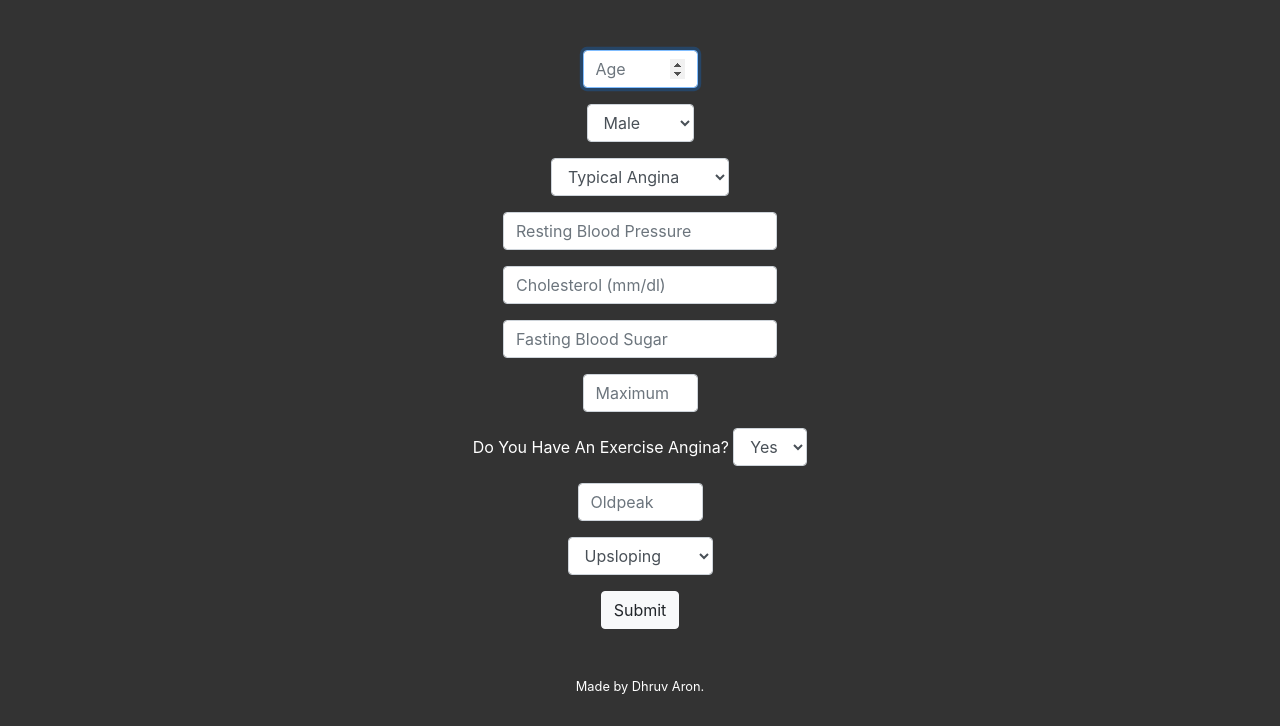
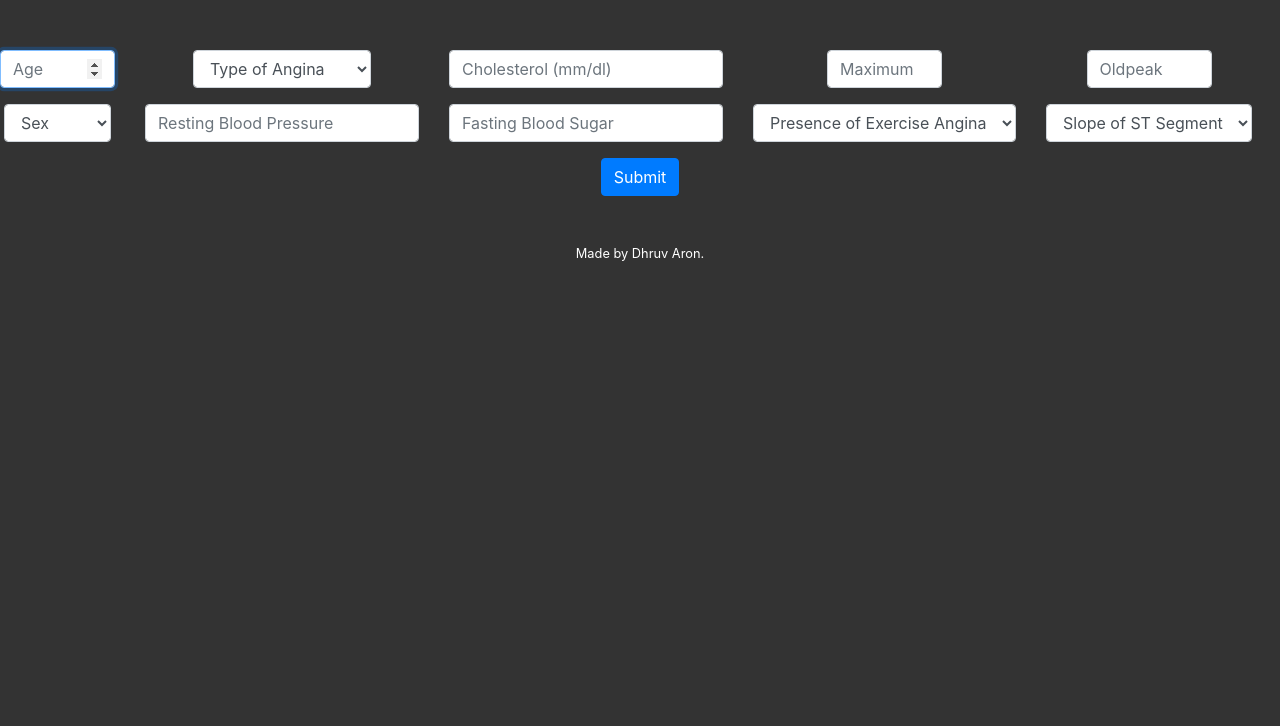
Before and after one commit to vurhd2/PredictingHeartDiseaseWebApp, a Flask app: page /index in a window 1280 px wide. Shown: the part 74-800 px from the top of the page. Run offline with Flask 2, Linux system fonts and the light colour scheme.

Commit message:
trying to make web app more aesthetically pleasing

```diff
--- a/app.py
+++ b/app.py
@@ -30,10 +30,12 @@ app.config["SESSION_PERMANENT"] = False
 app.config["SESSION_TYPE"] = "filesystem"
 Session(app)
 
+# direct people at "/" to "/index" just to make it easy
 @app.route("/", methods=["GET", "POST"])
 def redirecting():
     return redirect("/index")
 
+# define the global variables needed for the model
 global age
 global sex
 global chestpaintype
@@ -45,10 +47,13 @@ global exerciseangina
 global oldpeak
 global stslope
 
+# variable to check if the form has been submitted or not
 submitted = False
+# "/index" page, holds the user form
 @app.route("/index", methods=["GET", "POST"])
 def index():
     if request.method == "POST":
+        # checks value and updates age
         global age
         age = request.form.get("age")
         if not age:
@@ -157,7 +162,8 @@ def output():
     global oldpeak
     global stslope
 
-    x_input ={}
+    # create a dictionary with all the values
+    x_input = {}
     x_input["Age"] = age
     x_input["Sex"] = sex
     x_input["ChestPainType"] = chestpaintype
@@ -168,38 +174,46 @@ def output():
     x_input["ExerciseAngina"] = exerciseangina
     x_input["Oldpeak"] = oldpeak
     x_input["ST_Slope"] = stslope
+    # turn the dictionary into a pd DataFrame
     x_input = pd.DataFrame.from_dict([x_input])
 
+    # get the csv data
     data = pd.read_csv('heart.csv')
+    # drop RestingECG
     data = data.drop(columns=["RestingECG"])
+    # concatenate the input values and the csv data
     combined = pd.concat([data, x_input])
+    # dummy encode both together
     df = pd.get_dummies(combined, columns=["Sex", "ChestPainType", "ExerciseAngina", "ST_Slope"])
 
+    # initialize the scaler
     scaler = MaxAbsScaler()
+    # scale both together
+    x = scaler.fit_transform(df.drop("HeartDisease", axis=1))
 
-    x = scaler.fit_transform(df.drop("HeartDisease", axis=1))
-    #x_input = x[-1:,:-1]
+    # extract the input values
     x_input = x[-1:]
+    # get the x values of the csv data
     x = x[:-1]
+    # get the y values of the csv data
     y = df["HeartDisease"][:-1]
 
+    # split the data
     x_train, x_test, y_train, y_test = train_test_split(x, y, test_size=0.2, random_state=1)
 
+    # get the Random Forest model and train it
     model = RandomForestClassifier()
     model.fit(x_train, y_train.ravel())
 
-    predictions = model.predict(x_test)
-
+    # get the stratified k fold model and get the accuracies
     skf = StratifiedKFold(shuffle=True, n_splits=20)
     SKFpredictions = cross_val_predict(model, x_test, y_test.ravel(), cv=skf)
     TN, FP, FN, TP = confusion_matrix(y_test, SKFpredictions, labels=[0,1]).ravel()
-
     specificity = float(TN / (TN + FP))
-
     sensitivity = float(TP / (FN + TP))
 
-
-    #new_predictions = cross_val_predict(model, x_input, y_output, cv=skf)
+    # make the prediction using the input values
     new_predictions = model.predict(x_input)
 
+    # return the list with the accuracies and the prediction
     return [specificity, sensitivity, specificity+sensitivity, new_predictions[0]]
--- a/static/styles.css
+++ b/static/styles.css
@@ -16,110 +16,6 @@ body
     display: flex;
     justify-content: center;
     align-items: center;
-}
-
-/* css for the chatbox */
-.chat-box
-{
-    width: 640px;
-    height: 720px;
-    background-color: #555555;
-    overflow: hidden;
-    border-radius: 10px;
-    position: relative;
-}
-
-/* blue header in the chatbox */
-.chat-box-header
-{
-    display: flex;
-    justify-content: start;
-    align-items: center;
-    height: 105px;
-    background-color: #266ed9;
-    padding: 15px;
-}
-
-/* edits the image in the header */
-.chat-box-header img
-{
-    width: 75px;
-    height: 75px;
-    border-radius: 50%;
-}
-
-/* holds all of the user's and bot's messages */
-.messages
-{
-    width: 100%;
-    height: 550px;
-    padding: 0 15px;
-    color: #fff;
-    position: relative;
-    font-size: 0.9em;
-    overflow-y: auto;
-}
-
-/* css for one of the bot's messages */
-.bot-message
-{
-    width: 55%;
-    word-wrap: break-word;
-    background-color: #999999;
-    padding: 7px 10px;
-    border-radius: 10px 10px 10px 0;
-    margin: 10px 0;
-}
-
-/* css for one of the user's messages */
-.user-message
-{
-    width: 55%;
-    word-wrap: break-word;
-    background-color: #266ed9;
-    padding: 7px 10px;
-    border-radius: 10px 10px 0 10px;
-    margin: 5px 0 5px auto;
-}
-
-/* css for the message textbox and send button */
-.input-field
-{
-    display: flex;
-    align-items: center;
-    width: 640px;
-    height: 65px;
-    background-color: #555555;
-    padding: 15px;
-    padding-top: 10px;
-    overflow: hidden;
-    position: absolute;
-    bottom: 0;
-}
-
-/* css for the message textbox only */
-.input-field input
-{
-    width: calc(100% - 45px);
-    max-width: 100%;
-    box-sizing: border-box;
-    height: 100%;
-    background-color: #d4d4d4;
-    border-radius: 50px;
-    color: #000;
-    font-size: 1.2em;
-    padding: 0 15px;
-}
-
-/* css for the button only */
-.send-button
-{
-    background-color: transparent;
-    overflow: hidden;
-    position: relative;
-    border: none;
-    margin-left: 5px;
-    cursor: pointer;
 }
 
 /* sets the text to the color white */
@@ -179,6 +75,12 @@ main
     padding-bottom: 48px;
 }
 
+/* center align */
+.middle
+{
+    text-align: center;
+}
+
 /* adds padding to the bottom of an element */
 .paddingbottom
 {
--- a/templates/index.html
+++ b/templates/index.html
@@ -1,23 +1,29 @@
 {% extends "layout.html" %}
 
 {% block title %}
-    Info
+    Form
 {% endblock %}
 
 {% block main %}
     <form action="/index" method="post">
+        <div class="row">
+            <div class="col-auto">
                 <div class="form-group">
                     <input autocomplete="off" autofocus class="form-control" name="age" placeholder="Age" type="number" min="0" max="130">
                 </div>
                 <div class="form-group">
-            <select class="form-control" name="sex" placeholder="Sex">
+                    <select class="form-control" name="sex">
+                        <option value="" disabled selected>Sex</option>
                         <option value="M">Male</option>
                         <option value="F">Female</option>
                         <option value="I">Intersex</option>
                     </select>
                 </div>
+            </div>
+            <div class="col-auto">
                 <div class="form-group">
                     <select class="form-control" name="chestpaintype" placeholder="ChestPainType">
+                        <option value="" disabled selected>Type of Angina</option>
                         <option value="TA">Typical Angina</option>
                         <option value="ATA">Atypical Angina</option>
                         <option value="NAP">Non-Anginal Pain</option>
@@ -27,32 +33,41 @@
                 <div class="form-group">
                     <input class="form-control" name="restingbp" placeholder="Resting Blood Pressure" type="number" min="0">
                 </div>
+            </div>
+            <div class="col-auto">
                 <div class="form-group">
                     <input class="form-control" name="cholesterol" placeholder="Cholesterol (mm/dl)" type="number" min="0">
                 </div>
                 <div class="form-group">
                     <input class="form-control" name="fastingbs" placeholder="Fasting Blood Sugar" type="number" min="0">
                 </div>
+            </div>
+            <div class="col-auto">
                 <div class="form-group">
                     <input class="form-control" name="maxhr" placeholder="Maximum Heart Rate" type="number" min="60" max="202">
                 </div>
                 <div class="form-group">
-            <label for="exerciseangina">Do You Have An Exercise Angina?</label>
                     <select class="form-control" name="exerciseangina" placeholder="Exercise Angina">
+                        <option value="" disabled selected>Presence of Exercise Angina</option>
                         <option value="Y">Yes</option>
                         <option value="N">No</option>
                     </select>
                 </div>
+            </div>
+            <div class="col-auto">
                 <div class="form-group">
-            <input class="form-control" name="oldpeak" placeholder="Oldpeak" type="number" min="-2.5" max="4.5">
+                    <input class="form-control" name="oldpeak" placeholder="Oldpeak" type="number" min="-2.5" max="4.5" step="0.1">
                 </div>
                 <div class="form-group">
                     <select class="form-control" name="stslope" placeholder="ST Slope">
+                        <option value="" disabled selected>Slope of ST Segment</option>
                         <option value="Up">Upsloping</option>
                         <option value="Flat">Flat</option>
                         <option value="Down">Downsloping</option>
                     </select>
                 </div>
-        <button class="btn btn-light" type="submit">Submit</button>
+            </div>
+        </div>
+        <button class="btn btn-primary" type="submit">Submit</button>
     </form>
 {% endblock %}
```
Lines whose indentation alone changed are shown as unchanged.
